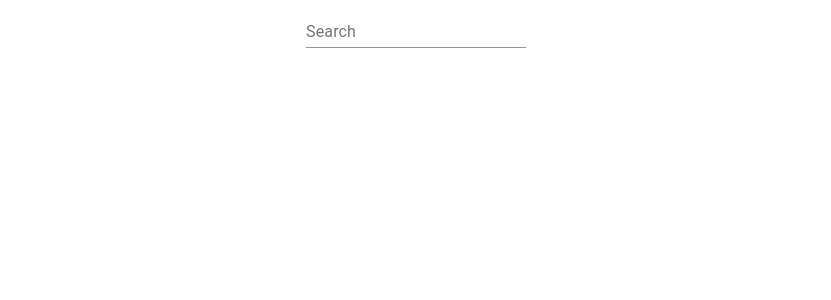
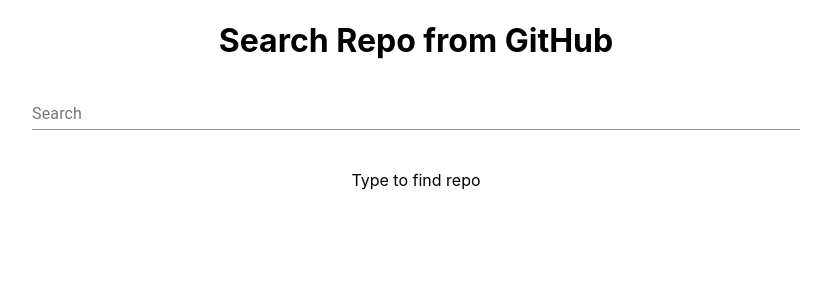
Before and after one commit to ellheat/typescript-prototype, a React (Create React App) app: page / in a window 1280 px wide. Shown: the top 300 px of the page, without its empty margins (224-1055 px from the left). Built offline with nearby package versions, Linux system fonts and the light colour scheme.

Commit message:
Add styled-components and change design

```diff
--- a/package.json
+++ b/package.json
@@ -12,11 +12,13 @@
     "@types/node": "^12.0.0",
     "@types/react": "^17.0.0",
     "@types/react-dom": "^17.0.0",
+    "@types/styled-components": "^5.1.9",
     "axios": "^0.21.1",
     "react": "^17.0.2",
     "react-dom": "^17.0.2",
     "react-query": "^3.16.0",
     "react-scripts": "4.0.3",
+    "styled-components": "^5.3.0",
     "typescript": "^4.1.2",
     "web-vitals": "^1.0.1"
   },
--- a/src/App.css
+++ /dev/null
@@ -1,38 +0,0 @@
-.App {
-  text-align: center;
-}
-
-.App-logo {
-  height: 40vmin;
-  pointer-events: none;
-}
-
-@media (prefers-reduced-motion: no-preference) {
-  .App-logo {
-    animation: App-logo-spin infinite 20s linear;
-  }
-}
-
-.App-header {
-  background-color: #282c34;
-  min-height: 100vh;
-  display: flex;
-  flex-direction: column;
-  align-items: center;
-  justify-content: center;
-  font-size: calc(10px + 2vmin);
-  color: white;
-}
-
-.App-link {
-  color: #61dafb;
-}
-
-@keyframes App-logo-spin {
-  from {
-    transform: rotate(0deg);
-  }
-  to {
-    transform: rotate(360deg);
-  }
-}
--- /dev/null
+++ b/src/App.styles.ts
@@ -0,0 +1,22 @@
+import styled from 'styled-components';
+import TextField from '@material-ui/core/TextField';
+import Pagination from '@material-ui/lab/Pagination';
+
+export const Container = styled.div`
+  width: 100%;
+  max-width: 768px;
+  margin: 0 auto;
+  text-align: center;
+`;
+
+export const Title = styled.h1``;
+
+export const TextFieldComponent = styled(TextField) `
+  width: 100%;
+`
+
+export const PaginationComponent = styled(Pagination) `
+  display: flex;
+  justify-content: center;
+  margin-top: 30px;
+`
--- a/src/App.tsx
+++ b/src/App.tsx
@@ -1,9 +1,9 @@
 import React from 'react';
-import TextField from '@material-ui/core/TextField';
-import Pagination from '@material-ui/lab/Pagination';
-import './App.css';
+
+import { Container, Title, TextFieldComponent, PaginationComponent } from './App.styles';
 
 import { RepositoriesTable } from './components/repositoriesTable';
+import { Text } from './components/text';
 
 import { useSearch } from './hooks/useSearch';
 import { FETCH_STATUS, useRepositories } from './hooks/useRepositories';
@@ -16,17 +16,19 @@ function App() {
   const { status, pagesCount, repositories } = useRepositories(searchValue, page);
 
   return (
-    <div className="App">
-      <TextField id="searchField" label="Search" name="searchField" onChange={handleChangeSearchValue} value={searchValue} />
-      { status === FETCH_STATUS.loading && 'Loading...' }
+    <Container>
+      <Title>Search Repo from GitHub</Title>
+      <TextFieldComponent id="searchField" label="Search" name="searchField" onChange={handleChangeSearchValue} value={searchValue} />
+      { status === FETCH_STATUS.idle && <Text>Type to find repo</Text> }
+      { status === FETCH_STATUS.loading && <Text>Loading...</Text> }
       { status === FETCH_STATUS.success && (
         <>
           <RepositoriesTable repositories={repositories} />
-          <Pagination count={pagesCount} color="primary" page={page} onChange={handleChangePage}  />
+          <PaginationComponent count={pagesCount} color="primary" page={page} onChange={handleChangePage}  />
         </>
       ) }
-      { status === FETCH_STATUS.error && 'Something went wrong' }
-    </div>
+      { status === FETCH_STATUS.error && <Text>Something went wrong</Text> }
+    </Container>
   );
 }
 
--- a/src/AppContainer.tsx
+++ /dev/null
@@ -1,16 +0,0 @@
-import React from 'react';
-import { QueryClient, QueryClientProvider } from 'react-query'
-import { ReactQueryDevtools } from 'react-query/devtools'
-
-import App from './App';
-
-export const AppContainer = () => {
-  const queryClient = new QueryClient();
-
-  return (
-    <QueryClientProvider client={queryClient}>
-      <App />
-      <ReactQueryDevtools initialIsOpen />
-    </QueryClientProvider>
-  )
-}
--- /dev/null
+++ b/src/components/text/index.tsx
@@ -0,0 +1 @@
+export { Text } from './text'
--- /dev/null
+++ b/src/components/text/text.styles.ts
@@ -0,0 +1,5 @@
+import styled from 'styled-components';
+
+export const Container = styled.p`
+  margin: 40px auto;
+`;
--- /dev/null
+++ b/src/components/text/text.tsx
@@ -0,0 +1,7 @@
+import React, { FC } from 'react';
+
+import { Container } from './text.styles';
+
+export const Text: FC = ({ children }) => (
+  <Container>{children}</Container>
+)
--- a/src/index.css
+++ /dev/null
@@ -1,15 +0,0 @@
-/*@import "~bootstrap";*/
-
-body {
-  margin: 0;
-  font-family: -apple-system, BlinkMacSystemFont, 'Segoe UI', 'Roboto', 'Oxygen',
-    'Ubuntu', 'Cantarell', 'Fira Sans', 'Droid Sans', 'Helvetica Neue',
-    sans-serif;
-  -webkit-font-smoothing: antialiased;
-  -moz-osx-font-smoothing: grayscale;
-}
-
-code {
-  font-family: source-code-pro, Menlo, Monaco, Consolas, 'Courier New',
-    monospace;
-}
--- /dev/null
+++ b/src/index.styles.ts
@@ -0,0 +1,12 @@
+import { createGlobalStyle } from 'styled-components';
+
+export const GlobalStyle = createGlobalStyle`
+  body {
+    margin: 0;
+    font-family: -apple-system, BlinkMacSystemFont, 'Segoe UI', 'Roboto', 'Oxygen',
+    'Ubuntu', 'Cantarell', 'Fira Sans', 'Droid Sans', 'Helvetica Neue',
+    sans-serif;
+    -webkit-font-smoothing: antialiased;
+    -moz-osx-font-smoothing: grayscale;
+  }
+`;
--- a/src/index.tsx
+++ b/src/index.tsx
@@ -1,12 +1,20 @@
 import React from 'react';
 import ReactDOM from 'react-dom';
-import './index.css';
-import { AppContainer } from './AppContainer';
+import { QueryClient, QueryClientProvider } from 'react-query';
+
 import reportWebVitals from './reportWebVitals';
+import { GlobalStyle } from './index.styles';
+import App from './App';
+
+
+const queryClient = new QueryClient();
 
 ReactDOM.render(
   <React.StrictMode>
-    <AppContainer />
+    <GlobalStyle />
+    <QueryClientProvider client={queryClient}>
+      <App />
+    </QueryClientProvider>
   </React.StrictMode>,
   document.getElementById('root')
 );
```
Also changed, not shown: 1 other file (tests, documents, lock files or other folders).
